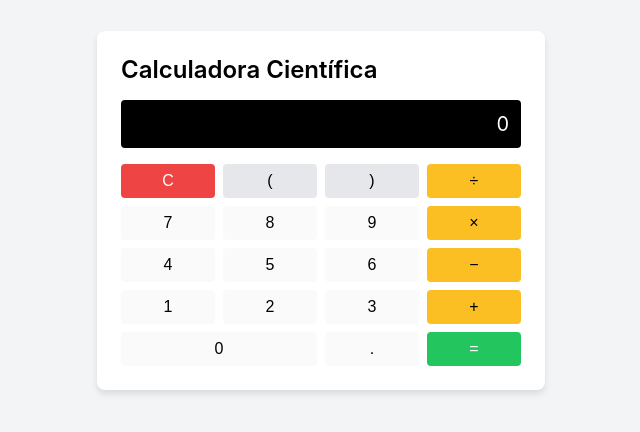
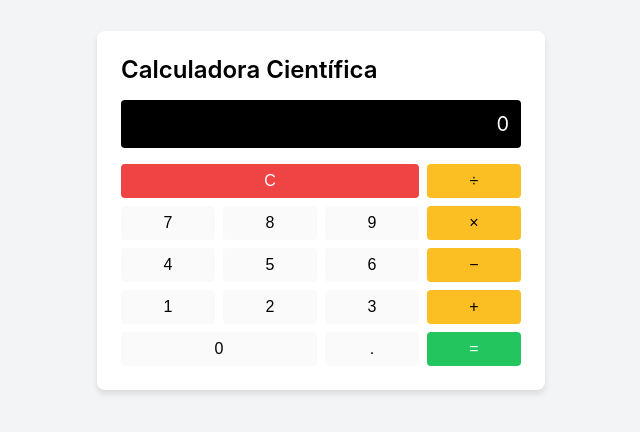
Before and after one commit to GasparMir/sw-calculadora, a plain HTML site: page index.html in a window 1280 px wide. Shown: the part 190-622 px from the top of the page, without its empty margins (319-959 px from the left). Drawn offline with Linux system fonts and the light colour scheme.

Commit message:
[FIX] Correccion de estilo

```diff
--- a/index.html
+++ b/index.html
@@ -15,8 +15,6 @@
 
     <div id="buttons">
       <button data-action="clear" class="btn-clear">C</button>
-      <button data-action="op" data-value="(" class="btn-operator">(</button>
-      <button data-action="op" data-value=")" class="btn-operator">)</button>
       <button data-action="op" data-value="/" class="btn-operation">÷</button>
 
       <button data-action="num" data-value="7" class="btn-number">7</button>
--- a/style.css
+++ b/style.css
@@ -63,6 +63,7 @@ button:active {
 }
 
 .btn-clear {
+  grid-column: span 3;
   background-color: #ef4444;
   color: white;
 }
```
